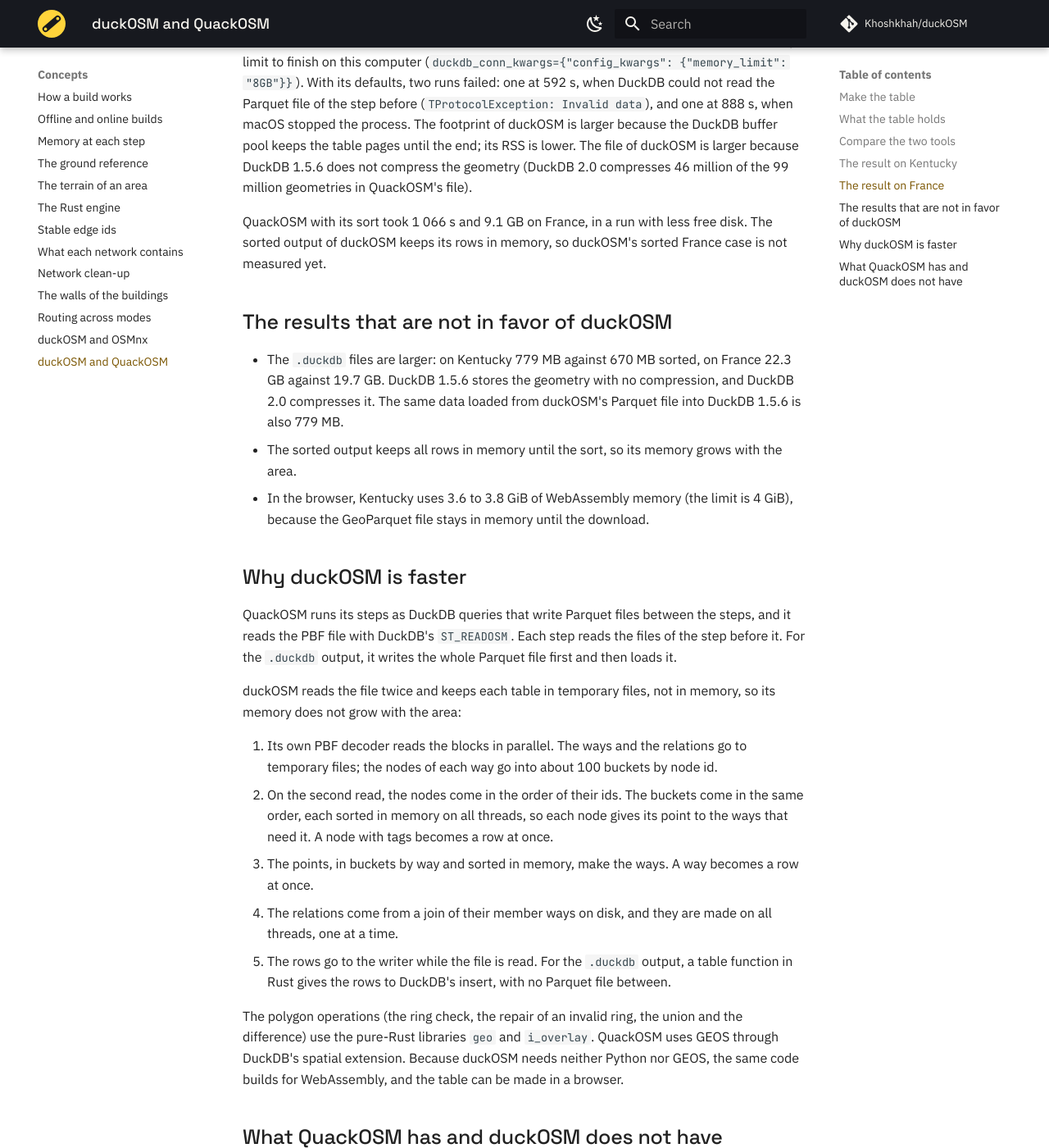
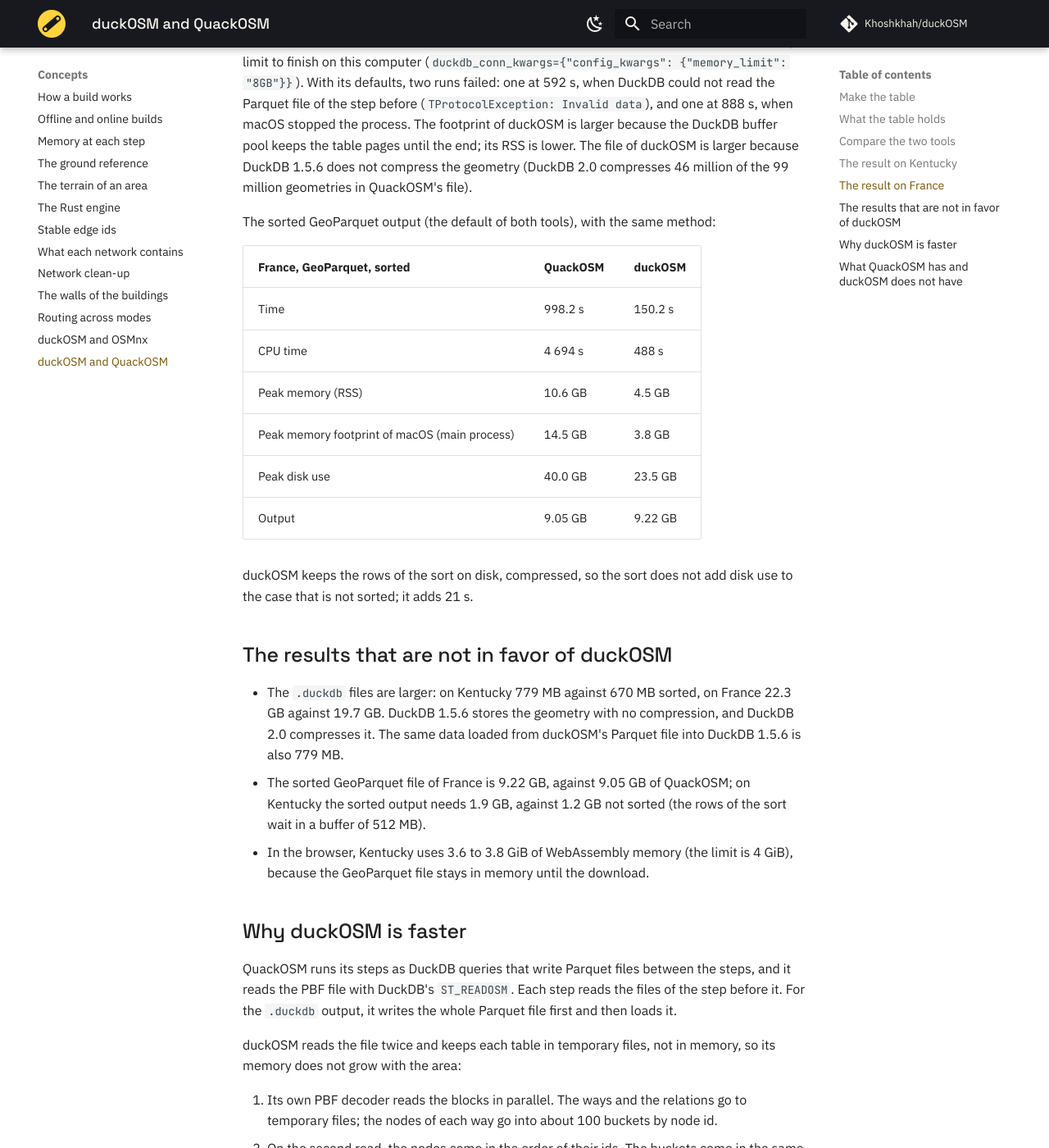
Before and after one commit to Khoshkhah/duckOSM, an MkDocs documentation site: the page built from docs/concepts/quackosm.md, in a window 1280 px wide and 1400 px high, scrolled down 4440 px. Shown: the whole window at 82% size. Built offline with MkDocs 1.6.1 and Material for MkDocs 9.7.7, drawn with Linux system fonts in a browser that asks for light colours; comment, search, counter and statistics services are not loaded; some of the changed text lies outside the part shown.

Commit message:
docs: duckOSM and QuackOSM on France, sorted; the on-disk sort
The France table of the sorted GeoParquet output (duckOSM 150.2 s, 4.5 GB,
23.5 GB of disk; QuackOSM 998.2 s, 10.6 GB, 40.0 GB) and the Kentucky
numbers of the new writer. docs/rust/quack.md has the design of StrSort and
the tries before it.

Co-Authored-By: Claude Opus 5.5 <noreply@anthropic.com>

```diff
--- a/docs/concepts/quackosm.md
+++ b/docs/concepts/quackosm.md
@@ -70,10 +70,10 @@ process for duckOSM. A file size is in bytes (MB = 10^6 bytes).
 
 | Case | QuackOSM | duckOSM |
 |---|---|---|
-| GeoParquet, sorted (the default) | 13.7 s, CPU 77 s, 5.9 GB, 311.5 MB | 3.9 s, CPU 13.8 s, 1.7 GB, 308.4 MB |
-| GeoParquet, not sorted | 13.0 to 13.5 s, CPU 71.5 s, 5.8 GB, 349.3 MB | 3.6 to 4.1 s, CPU 12.6 s, 1.0 GB, 320.6 MB |
-| `.duckdb`, sorted (the default) | 14.8 to 15.3 s, CPU 81 to 85 s, 5.8 GB, 670 MB | 4.8 to 5.2 s, CPU 14.5 s, 2.4 GB, 779 MB |
-| `.duckdb`, not sorted | 14.2 to 14.4 s, 5.8 GB, 702 to 739 MB | 3.9 to 4.4 s, CPU 13.2 s, 1.7 GB, 709 to 710 MB |
+| GeoParquet, sorted (the default) | 13.7 s, CPU 77 s, 5.9 GB, 311.5 MB | 4.0 s, CPU 16.8 s, 1.9 GB, 308.4 MB |
+| GeoParquet, not sorted | 13.0 to 13.5 s, CPU 71.5 s, 5.8 GB, 349.3 MB | 3.1 to 3.6 s, CPU 13.2 s, 1.2 GB, 320.7 MB |
+| `.duckdb`, sorted (the default) | 14.8 to 15.3 s, CPU 81 to 85 s, 5.8 GB, 670 MB | 5.2 to 6.2 s, CPU 17.1 s, 2.2 GB, 779 to 780 MB |
+| `.duckdb`, not sorted | 14.2 to 14.4 s, 5.8 GB, 702 to 739 MB | 4.1 to 4.6 s, CPU 13.4 s, 1.7 GB, 705 MB |
 | In the browser (Chromium, 12 threads) | not possible | 12.5 s sorted, 7.1 s not sorted |
 
 The browser row is the page of duckOSM Studio, which uses the duckOSM of PR 157 (the rows in memory, before the design
@@ -133,15 +133,27 @@ when macOS stopped the process. The footprint of duckOSM is larger because the D
 until the end; its RSS is lower. The file of duckOSM is larger because DuckDB 1.5.6 does not compress the geometry
 (DuckDB 2.0 compresses 46 million of the 99 million geometries in QuackOSM's file).
 
-QuackOSM with its sort took 1 066 s and 9.1 GB on France, in a run with less free disk. The sorted output of duckOSM keeps
-its rows in memory, so duckOSM's sorted France case is not measured yet.
+The sorted GeoParquet output (the default of both tools), with the same method:
+
+| France, GeoParquet, sorted | QuackOSM | duckOSM |
+|---|---|---|
+| Time | 998.2 s | 150.2 s |
+| CPU time | 4 694 s | 488 s |
+| Peak memory (RSS) | 10.6 GB | 4.5 GB |
+| Peak memory footprint of macOS (main process) | 14.5 GB | 3.8 GB |
+| Peak disk use | 40.0 GB | 23.5 GB |
+| Output | 9.05 GB | 9.22 GB |
+
+duckOSM keeps the rows of the sort on disk, compressed, so the sort does not add disk use to the case that is not
+sorted; it adds 21 s.
 
 ## The results that are not in favor of duckOSM
 
 - The `.duckdb` files are larger: on Kentucky 779 MB against 670 MB sorted, on France 22.3 GB against 19.7 GB. DuckDB 1.5.6 stores the geometry with no
   compression, and DuckDB 2.0 compresses it. The same data loaded from duckOSM's Parquet file into DuckDB 1.5.6 is also
   779 MB.
-- The sorted output keeps all rows in memory until the sort, so its memory grows with the area.
+- The sorted GeoParquet file of France is 9.22 GB, against 9.05 GB of QuackOSM; on Kentucky the sorted output needs 1.9
+  GB, against 1.2 GB not sorted (the rows of the sort wait in a buffer of 512 MB).
 - In the browser, Kentucky uses 3.6 to 3.8 GiB of WebAssembly memory (the limit is 4 GiB), because the GeoParquet file
   stays in memory until the download.
 
```
Also changed, not shown: docs/rust/quack.md (+27 -4 lines).
